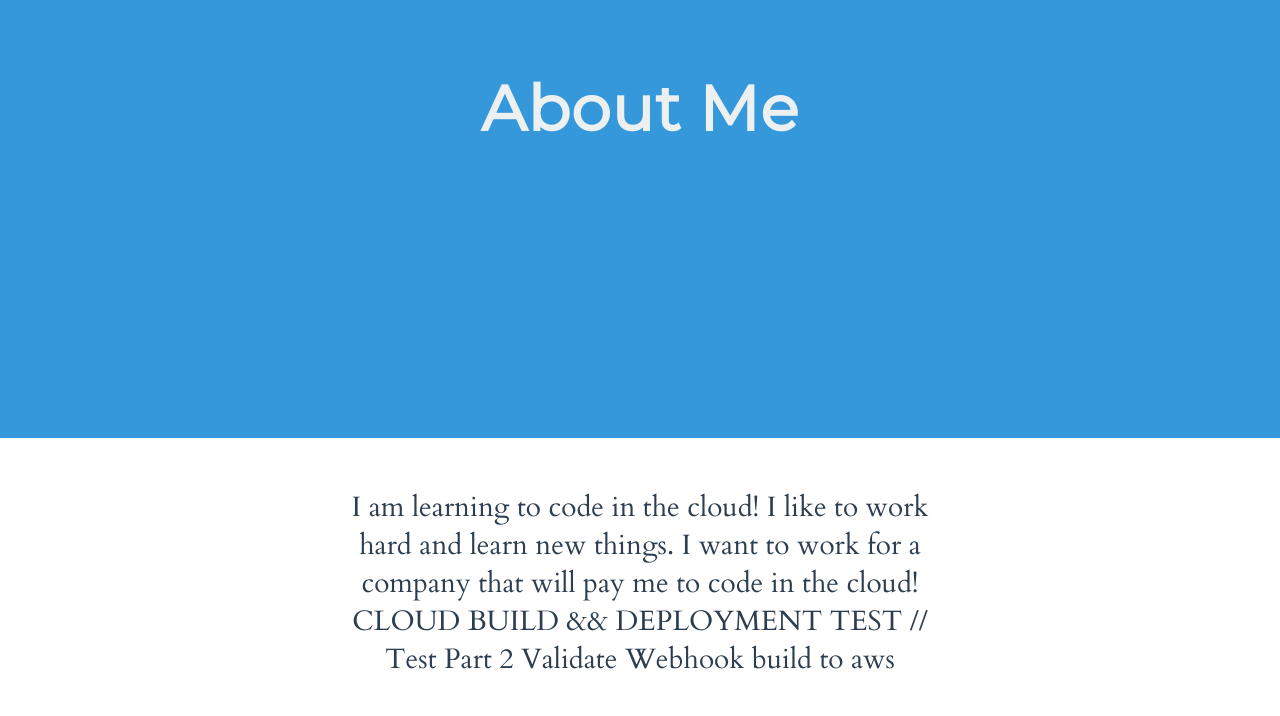
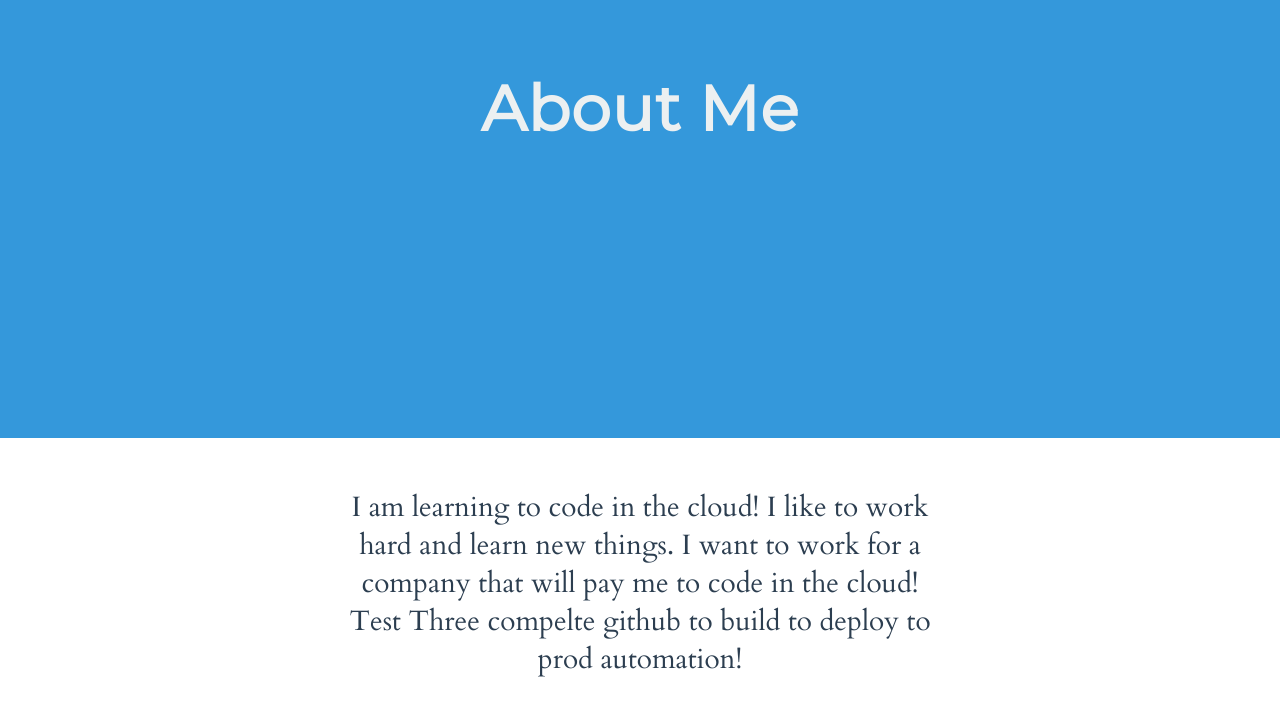
Before and after one commit to DRpandaMD/serverless-portfolio, a plain HTML site: page index.html in a window 1280 px wide. Shown: the part 1670-2386 px from the top of the page. Drawn offline with Linux system fonts and the light colour scheme.

Commit message:
testing full github to build to deploy to prod automation in AWS

```diff
--- a/index.html
+++ b/index.html
@@ -118,7 +118,7 @@
       <p class="color--darkgrey section__description">
         I am learning to code in the cloud! I like to work hard and learn new things.
         I want to work for a company that will pay me to code in the cloud! <br>
-        CLOUD BUILD && DEPLOYMENT TEST // Test Part 2 Validate Webhook build to aws
+        Test Three compelte github to build to deploy to prod automation!
       </p>
 
     <div class="background--skyBlue modal--closed">
```
